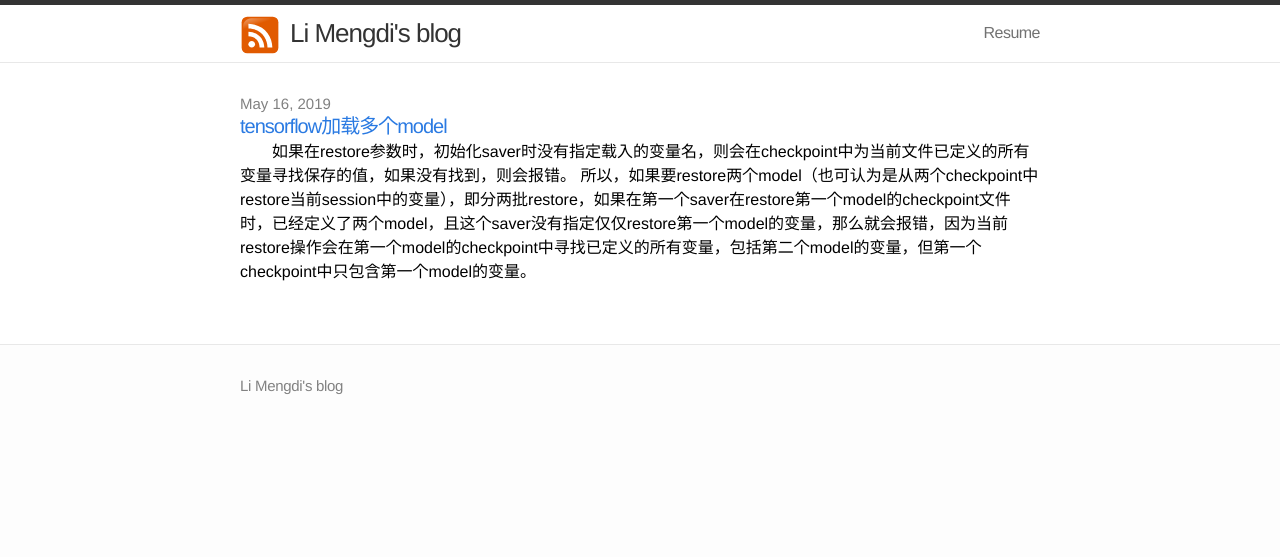
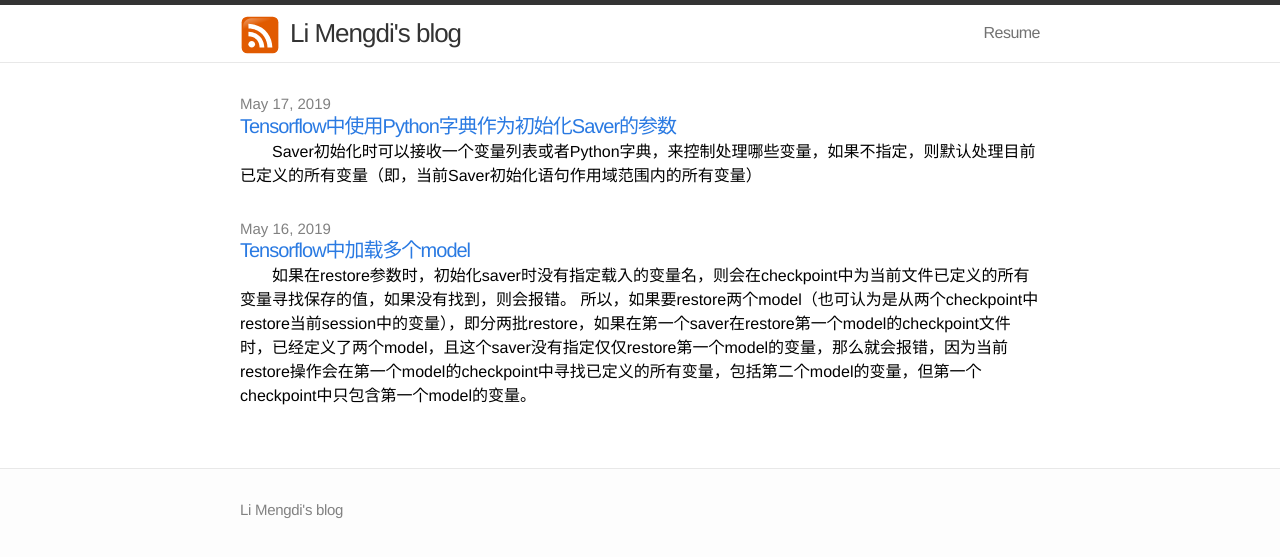
Before and after one commit to bknieven/bknieven.github.io, a Jekyll site: the page built from index.html, in a window 1280 px wide. Shown: the top 557 px of the page. Built offline with Jekyll 4.4.1, drawn with Linux system fonts in a browser that asks for light colours.

Commit message:
post a blog about Saver initialization using Python dictionary

```diff
--- a/_posts/2019-05-16-restore multiple model in tensorflow.markdown
+++ b/_posts/2019-05-16-restore multiple model in tensorflow.markdown
@@ -1,6 +1,6 @@
 ---
 layout: post
-title: "tensorflow加载多个model"
+title: "Tensorflow中加载多个model"
 date: 2019-05-16 17:25:00 +0800
 ---
 
--- /dev/null
+++ b/_posts/2019-05-17-Python dictionary as the parameter of Saver initialization in tensorflow.markdown
@@ -0,0 +1,56 @@
+---
+layout: post
+title: "Tensorflow中使用Python字典作为初始化Saver的参数"
+date: 2019-05-17 11:34:00 +0800
+---
+
+&emsp;&emsp;Saver初始化时可以接收一个变量列表或者Python字典，来控制处理哪些变量，如果不指定，则默认处理目前已定义的所有变量（即，当前Saver初始化语句作用域范围内的所有变量）
+
+> * 变量列表（将以其本身的名称保存）。
+> * Python 字典，其中，键是要使用的名称，键值是要管理的变量。
+
+* 变量列表为**当前文件**中所定义的变量，而非checkpoint文件中存的变量名。
+* Python字典中key为checkpoint文件中的变量名，value为**当前文件**中所定义的变量。
+
+参考：[https://www.tensorflow.org/guide/saved_model](
+https://www.tensorflow.org/guide/saved_model)
+
+测试：
+
+save_model.py
+~~~ python
+import tensorflow as tf
+
+with tf.variable_scope('model'):
+    w1 = tf.Variable(tf.random_normal(shape=[2]), name='w1')
+    w2 = tf.Variable(tf.random_normal(shape=[5]), name='w2')
+
+keys = ['model_x/w1','model_x/w2']
+values = [v for v in tf.all_variables() if 'model' in v.name]
+saver = tf.train.Saver(dict(zip(keys,values)))
+sess = tf.Session()
+sess.run(tf.global_variables_initializer())
+saver.save(sess, './save/model')
+~~~
+
+restore_model.py
+~~~ python
+import tensorflow as tf
+
+model1_file = "./save/model"
+with tf.variable_scope('model_1'):
+    w1 = tf.Variable(tf.random_normal(shape=[2]), name='w1')
+    w2 = tf.Variable(tf.random_normal(shape=[5]), name='w2')
+
+keys = ['model_x/w1','model_x/w2']
+values = [v for v in tf.all_variables() if 'model_1' in v.name]
+saver1 = tf.train.Saver(dict(zip(keys,values)))
+sess = tf.Session()
+saver1.restore(sess, model1_file)
+print("w1 : %s" % w1.eval(sess))
+print("w2 : %s" % w2.eval(sess))
+~~~
+
+&emsp;&emsp;在上面的实验中，模型存储部分和模型加载部分都用到的使用python字典作为参数的Saver，在实际中这种情况很少出现，一般只是在方使用这种映射实现模型的正常加载。
+
+&emsp;&emsp;在上面实验中存储的checkpoint文件中，变量以变量名"model_x/..."的形式存储，而在save_model.py和restore_model.py中，由于使用的variable_scope的名字不同，导致定义的tensorflow变量名与"model_x/..."不同，但是使用Saver的字典参数，可以实现这个checkpoint文件能够被restore_model.py加载使用。
```
